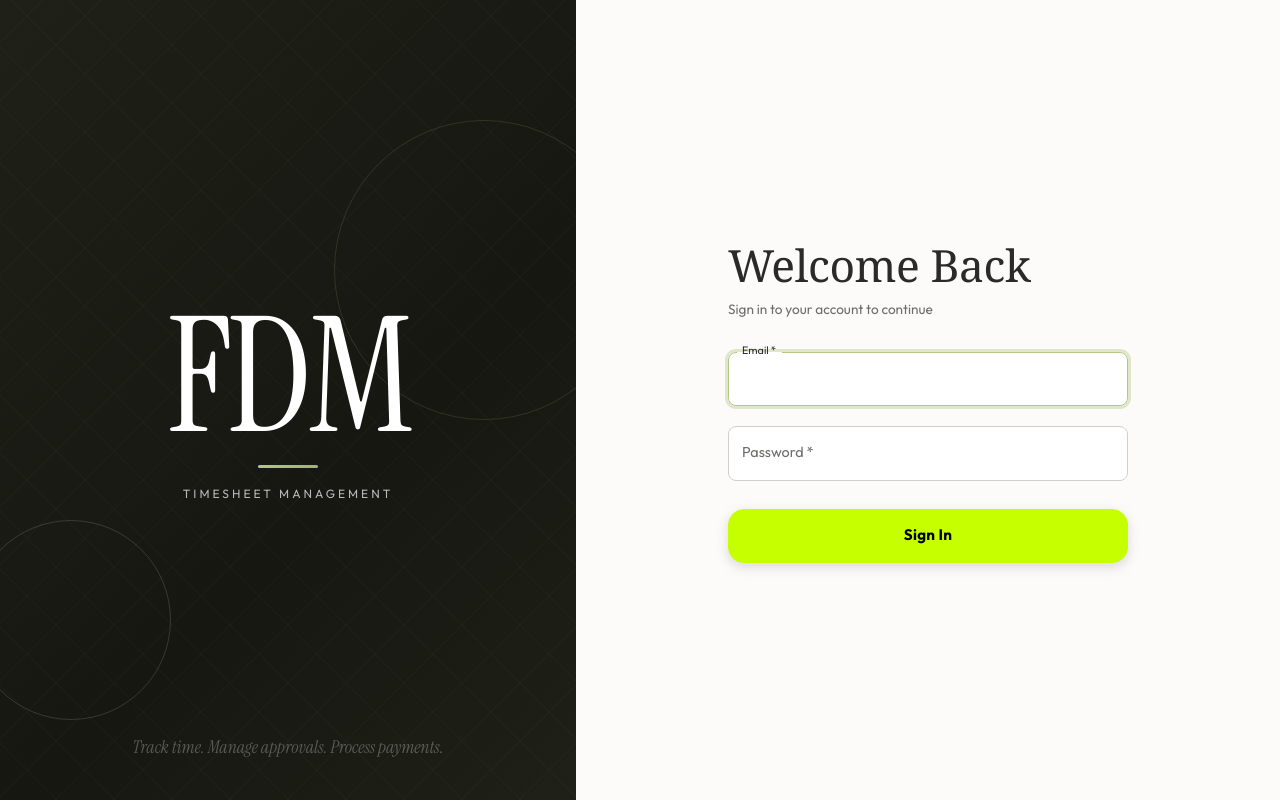
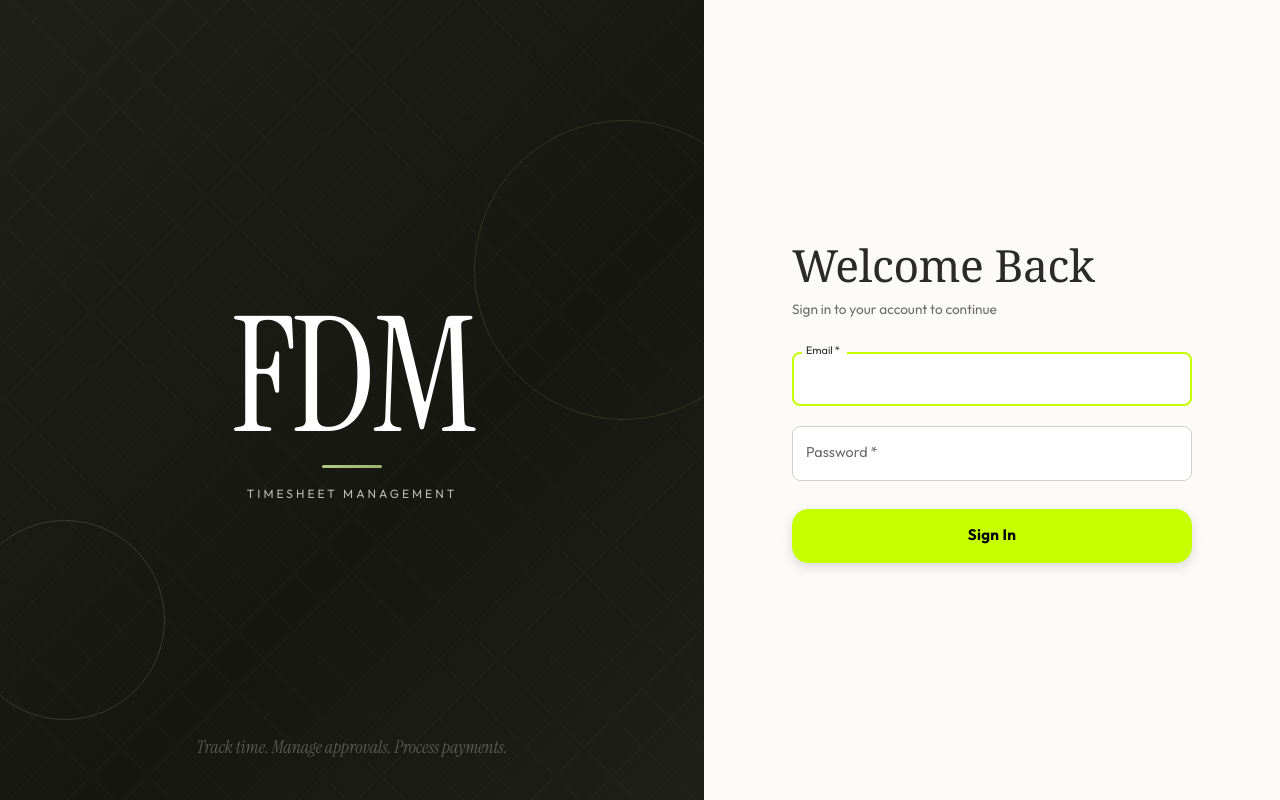
Before and after one commit to kelvinyliu/fdm-timesheet, a React (Vite) app in the folder client/: page /login in a window 1280 px wide. Built offline with nearby package versions, Linux system fonts and the light colour scheme; no server answers.

Commit message:
changes to text field and background movement

```diff
--- a/client/src/pages/auth/LoginPage.jsx
+++ b/client/src/pages/auth/LoginPage.jsx
@@ -53,6 +53,7 @@ export default function LoginPage() {
       sx={{
         display: 'flex',
         minHeight: '100vh',
+        overflow: 'hidden',
       }}
     >
       {/* Left panel - decorative */}
@@ -60,6 +61,10 @@ export default function LoginPage() {
         sx={{
             display: { xs: 'none', md: 'flex' },
             width: '45%',
+            transition: 'width 0.4s ease',
+              '&:hover': {
+              width: '55%',  // expands left, pushes right panel left
+              },
               background: `linear-gradient(135deg, ${palette.sidebarBg} 0%, ${palette.sidebarBgAlt} 60%, ${palette.sidebarBg} 100%)`,
               position: 'relative',
               overflow: 'hidden',
@@ -186,6 +191,10 @@ export default function LoginPage() {
               alignItems: 'center',
               p: 4,
               backgroundColor: palette.bg,
+              transition: 'flex 0.4s ease',
+              '&:hover': {
+                flex: 2,
+              },
             }}
       >
         <Box sx={{ width: '100%', maxWidth: 400 }}>
@@ -255,7 +264,7 @@ export default function LoginPage() {
               required
               autoComplete="email"
               autoFocus
-              sx={{ mb: 2.5 }}
+              sx={{ mb: 2.5}}
             />
             <TextField
               label="Password"
@@ -265,7 +274,8 @@ export default function LoginPage() {
               fullWidth
               required
               autoComplete="current-password"
-              sx={{ mb: 3.5 }}
+              sx={{ mb: 3.5
+              }}
             />
             <Button
               type="submit"
--- a/client/src/theme.js
+++ b/client/src/theme.js
@@ -383,12 +383,9 @@ const theme = createTheme({
             '&:hover .MuiOutlinedInput-notchedOutline': {
               borderColor: palette.textMuted,
             },
-            '&.Mui-focused': {
-              boxShadow: `0 0 0 3px ${palette.focusRing}`,
-            },
             '&.Mui-focused .MuiOutlinedInput-notchedOutline': {
-              borderColor: palette.primary,
-              borderWidth: 1,
+              borderColor: '#c5ff00',
+              borderWidth: 2,
             },
           },
         },
```
Lines whose indentation alone changed are shown as unchanged.
